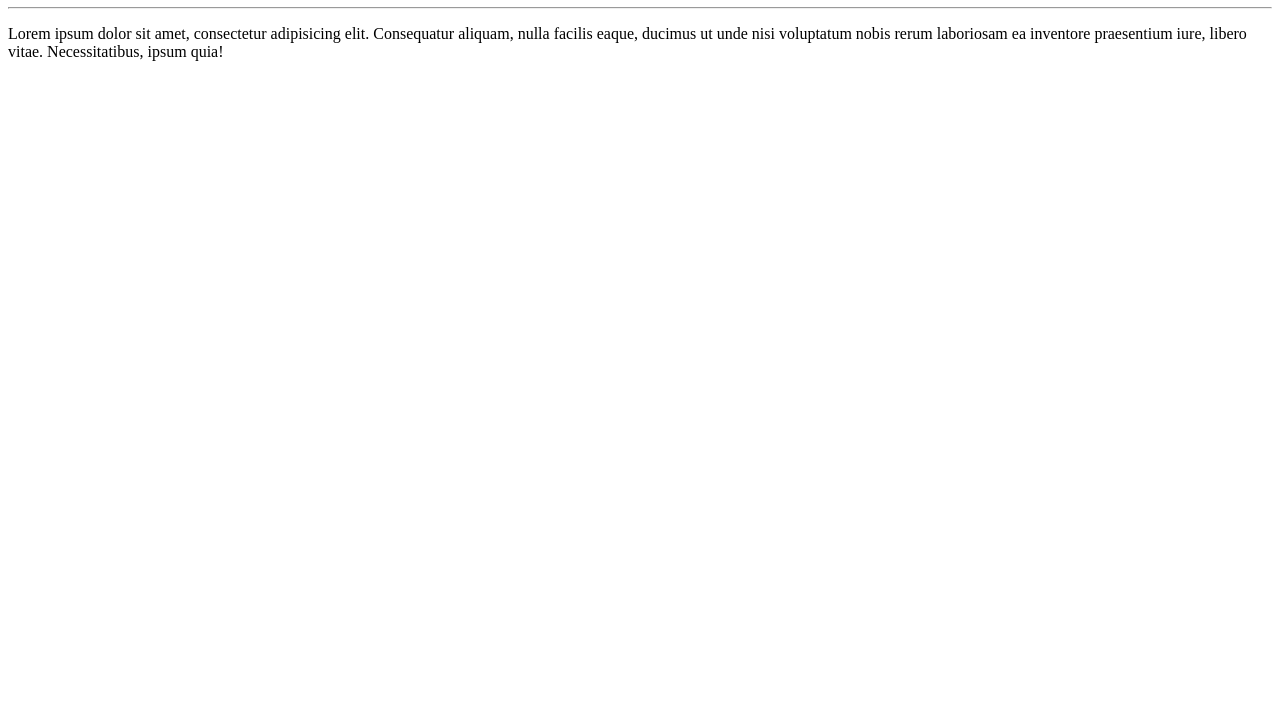
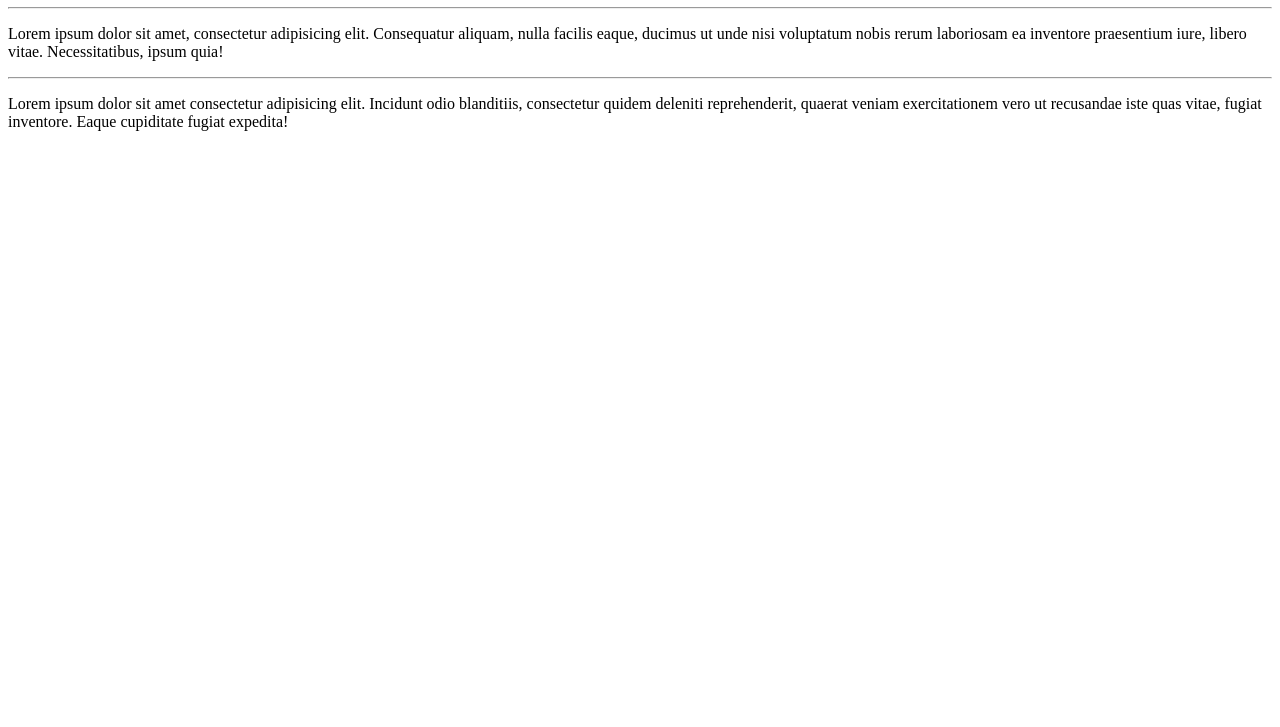
Before and after one commit to Marcpeartree/OL--MUNDO, a plain HTML site: page site-exemplo/index.html in a window 1280 px wide. Shown: the part 73-800 px from the top of the page. Drawn offline with Linux system fonts and the light colour scheme.

Commit message:
adicionei um parágrafo

```diff
--- a/site-exemplo/index.html
+++ b/site-exemplo/index.html
@@ -9,6 +9,8 @@
     <h1>Olá Mundo</h1>
     <hr>
    <p>Lorem ipsum dolor sit amet, consectetur adipisicing elit. Consequatur aliquam, nulla facilis eaque, ducimus ut unde nisi voluptatum nobis rerum laboriosam ea inventore praesentium iure, libero vitae. Necessitatibus, ipsum quia!</p>
+   <hr>
+   <p>Lorem ipsum dolor sit amet consectetur adipisicing elit. Incidunt odio blanditiis, consectetur quidem deleniti reprehenderit, quaerat veniam exercitationem vero ut recusandae iste quas vitae, fugiat inventore. Eaque cupiditate fugiat expedita!</p>
 
 
 </body>
```
